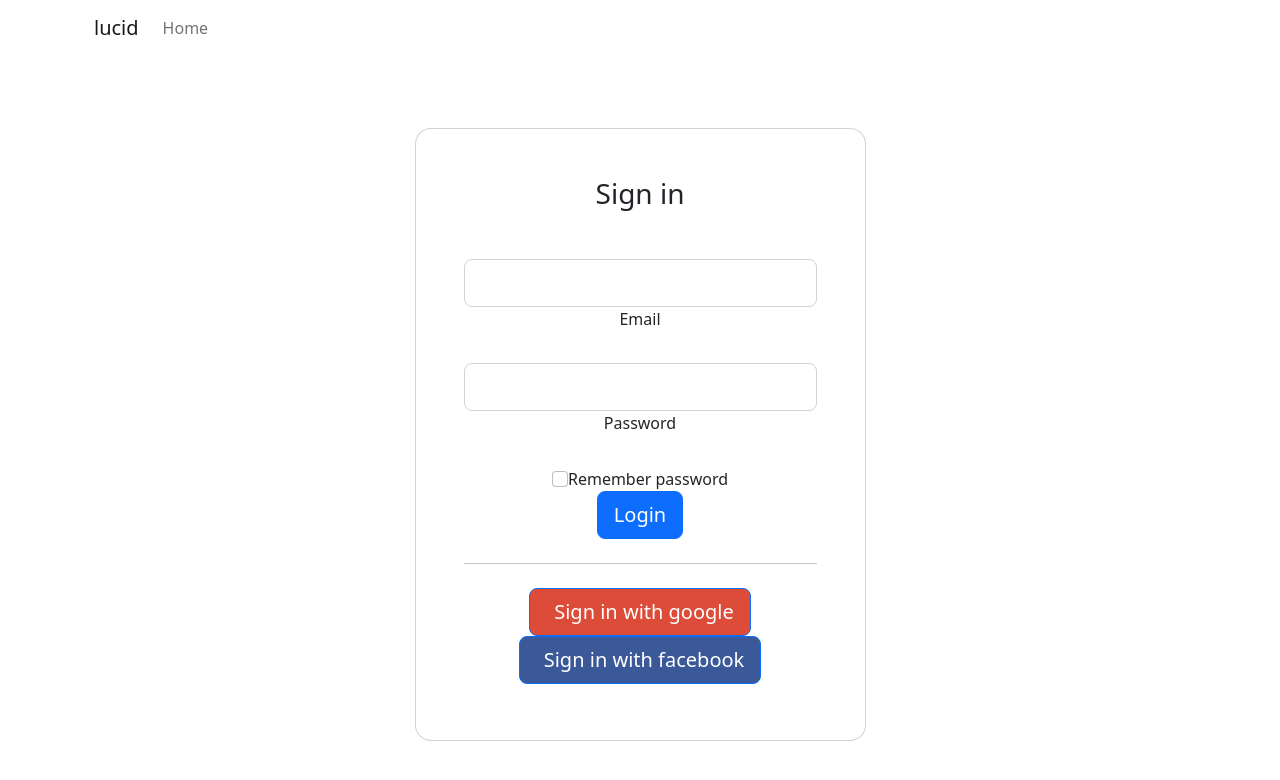
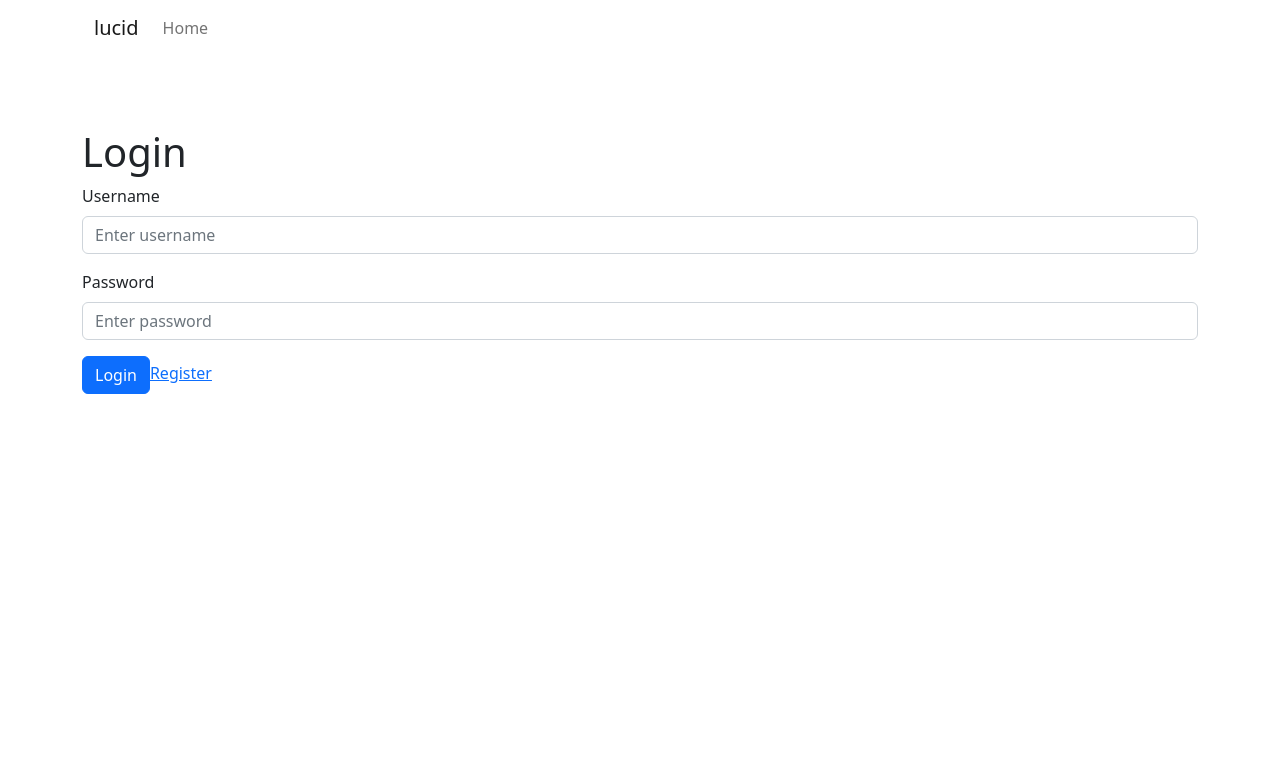
Before and after one commit to johnsonduong/lucid, a React (Create React App) app in the folder client/: page /login in a window 1280 px wide. Shown: the top 780 px of the page. Built offline with nearby package versions, Linux system fonts and the light colour scheme.

Commit message:
Create frontend for user logins

```diff
--- a/client/src/App.js
+++ b/client/src/App.js
@@ -1,4 +1,4 @@
-import { React, useEffect, useState } from "react";
+import { React, useEffect, useState, useContext } from "react";
 import { Router, Routes, Route, Navigate } from "react-router-dom";
 import { Container, Button, Card, Navbar, Nav } from "react-bootstrap";
 import "bootstrap/dist/css/bootstrap.min.css";
@@ -7,15 +7,20 @@ import DreamsList from "./components/DreamsList";
 import EditDream from "./components/EditDream";
 import CreateDream from "./components/CreateDream";
 import Login from "./components/Login";
+import Register from "./components/Register";
+import { Context } from "./context/Context";
 
 function App() {
+  const { user } = useContext(Context);
+  // const user = false;
   return (
     <div className="container">
       <CustomNavbar />
       <br />
       <Routes>
-        <Route path="/" exact element={<DreamsList />} />
-        <Route path="/login" element={<Login />} />
+        <Route path="/" exact element={user ? <DreamsList /> : <Login />} />
+        <Route path="/register" element={user ? <DreamsList /> : <Register />} />
+        <Route path="/login" element={user ? <DreamsList /> : <Login />} />
         <Route path="/create" element={<CreateDream />} />
         <Route path="/edit/:id" element={<EditDream />} />
       </Routes>
--- a/client/src/components/CreateDream.js
+++ b/client/src/components/CreateDream.js
@@ -9,7 +9,7 @@ function CreateDream() {
   const [description, setDescription] = useState("");
   const [date, setDate] = useState(new Date());
 
-  const onSubmit = (e) => {
+  const handleSubmit = (e) => {
     e.preventDefault();
 
     const dream = {
@@ -18,7 +18,7 @@ function CreateDream() {
       date: date,
     };
 
-    axios.post("/posts/add", dream).then((res) => console.log(res.data));
+    axios.post("/posts/", dream).then((res) => console.log(res.data));
 
     window.location = "/";
   };
@@ -26,7 +26,7 @@ function CreateDream() {
   return (
     <div>
       <div>
-        <Form onSubmit={onSubmit}>
+        <Form onSubmit={handleSubmit}>
           <Form.Group className="mb-3" controlId="formDate">
             <Form.Label>Date</Form.Label>
             <DatePicker selected={date} onChange={(date) => setDate(date)} />
--- a/client/src/components/EditDream.js
+++ b/client/src/components/EditDream.js
@@ -36,7 +36,7 @@ function EditDream() {
       date: date,
     };
 
-    axios.post("/posts/update/" + id.current, dream).then((res) => console.log(res.data));
+    axios.put("/posts/" + id.current, dream).then((res) => console.log(res.data));
 
     window.location = "/";
   };
--- a/client/src/components/Login.js
+++ b/client/src/components/Login.js
@@ -1,52 +1,50 @@
-import React from "react";
+import { React, useState, useRef, useContext } from "react";
+import { Link } from "react-router-dom";
+import { Context } from "../context/Context";
+import Button from "react-bootstrap/Button";
+import Form from "react-bootstrap/Form";
+import axios from "axios";
 
 function Login() {
+  const userRef = useRef();
+  const passwordRef = useRef();
+  const { dispatch, isFetching } = useContext(Context);
+
+  const handleSubmit = async (e) => {
+    e.preventDefault();
+    dispatch({ type: "LOGIN_START" });
+    try {
+      const res = await axios.post("/auth/login", {
+        username: userRef.current.value,
+        password: passwordRef.current.value,
+      });
+      dispatch({ type: "LOGIN_SUCCESS", payload: res.data });
+    } catch (err) {
+      dispatch({ type: "LOGIN_FAILURE" });
+    }
+  };
+
   return (
     <div>
-      <div className="row d-flex justify-content-center align-items-center h-100">
-        <div className="col-12 col-md-8 col-lg-6 col-xl-5">
-          <div className="card shadow-2-strong" style={{ borderRadius: "1rem" }}>
-            <div className="card-body p-5 text-center">
-              <h3 className="mb-5">Sign in</h3>
+      <h1>Login</h1>
+      <Form onSubmit={handleSubmit}>
+        <Form.Group className="mb-3" controlId="formBasicEmail">
+          <Form.Label>Username</Form.Label>
+          <Form.Control type="text" placeholder="Enter username" ref={userRef} />
+        </Form.Group>
 
-              <div className="form-outline mb-4">
-                <input type="email" id="typeEmailX-2" className="form-control form-control-lg" />
-                <label className="form-label" for="typeEmailX-2">
-                  Email
-                </label>
-              </div>
+        <Form.Group className="mb-3" controlId="formBasicPassword">
+          <Form.Label>Password</Form.Label>
+          <Form.Control type="password" placeholder="Enter password" ref={passwordRef} />
+        </Form.Group>
 
-              <div className="form-outline mb-4">
-                <input type="password" id="typePasswordX-2" className="form-control form-control-lg" />
-                <label className="form-label" for="typePasswordX-2">
-                  Password
-                </label>
-              </div>
-
-              <div classNameName="form-check d-flex justify-content-start mb-4">
-                <input className="form-check-input" type="checkbox" value="" id="form1Example3" />
-                <label className="form-check-label" for="form1Example3">
-                  {" "}
-                  Remember password{" "}
-                </label>
-              </div>
-
-              <button className="btn btn-primary btn-lg btn-block" type="submit">
-                Login
-              </button>
-
-              <hr className="my-4" />
-
-              <button className="btn btn-lg btn-block btn-primary" style={{ backgroundColor: "#dd4b39" }} type="submit">
-                <i className="fab fa-google me-2"></i> Sign in with google
-              </button>
-              <button className="btn btn-lg btn-block btn-primary mb-2" style={{ backgroundColor: "#3b5998" }} type="submit">
-                <i className="fab fa-facebook-f me-2"></i>Sign in with facebook
-              </button>
-            </div>
-          </div>
-        </div>
-      </div>
+        <Button variant="primary" type="submit" disabled={isFetching}>
+          Login
+        </Button>
+        <Link className="link" to="/register">
+          Register
+        </Link>
+      </Form>
     </div>
   );
 }
--- a/client/src/components/Register.js
+++ b/client/src/components/Register.js
@@ -26,15 +26,17 @@ function Register() {
 
   return (
     <div>
+      <h1>Sign up</h1>
+
       <Form onSubmit={handleSubmit}>
         <Form.Group className="mb-3" controlId="formBasicEmail">
           <Form.Label>Username</Form.Label>
-          <Form.Control type="text" placeholder="Enter username" onChange={(e) => setEmail(e.target.value)} />
+          <Form.Control type="text" placeholder="Enter username" onChange={(e) => setUsername(e.target.value)} />
         </Form.Group>
 
         <Form.Group className="mb-3" controlId="formBasicEmail">
           <Form.Label>Email</Form.Label>
-          <Form.Control type="email" placeholder="Enter email" onChange={(e) => setUsername(e.target.value)} />
+          <Form.Control type="email" placeholder="Enter email" onChange={(e) => setEmail(e.target.value)} />
         </Form.Group>
 
         <Form.Group className="mb-3" controlId="formBasicPassword">
--- /dev/null
+++ b/client/src/context/Context.js
@@ -0,0 +1,31 @@
+import { createContext, useEffect, useReducer } from "react";
+import Reducer from "./Reducer";
+
+const INITIAL_STATE = {
+  user: JSON.parse(localStorage.getItem("user")) || null,
+  isFetching: false,
+  error: false,
+};
+
+export const Context = createContext(INITIAL_STATE);
+
+export const ContextProvider = ({ children }) => {
+  const [state, dispatch] = useReducer(Reducer, INITIAL_STATE);
+
+  useEffect(() => {
+    localStorage.setItem("user", JSON.stringify(state.user));
+  }, [state.user]);
+
+  return (
+    <Context.Provider
+      value={{
+        user: state.user,
+        isFetching: state.isFetching,
+        error: state.error,
+        dispatch,
+      }}
+    >
+      {children}
+    </Context.Provider>
+  );
+};
--- /dev/null
+++ b/client/src/context/Reducer.js
@@ -0,0 +1,49 @@
+const Reducer = (state, action) => {
+  switch (action.type) {
+    case "LOGIN_START":
+      return {
+        user: null,
+        isFetching: true,
+        error: false,
+      };
+    case "LOGIN_SUCCESS":
+      return {
+        user: action.payload,
+        isFetching: false,
+        error: false,
+      };
+    case "LOGIN_FAILURE":
+      return {
+        user: null,
+        isFetching: false,
+        error: true,
+      };
+    case "UPDATE_START":
+      return {
+        ...state,
+        isFetching: true,
+      };
+    case "UPDATE_SUCCESS":
+      return {
+        user: action.payload,
+        isFetching: false,
+        error: false,
+      };
+    case "UPDATE_FAILURE":
+      return {
+        user: state.user,
+        isFetching: false,
+        error: true,
+      };
+    case "LOGOUT":
+      return {
+        user: null,
+        isFetching: false,
+        error: false,
+      };
+    default:
+      return state;
+  }
+};
+
+export default Reducer;
--- a/client/src/index.js
+++ b/client/src/index.js
@@ -4,11 +4,14 @@ import "./index.css";
 import App from "./App";
 import reportWebVitals from "./reportWebVitals";
 import { BrowserRouter } from "react-router-dom";
+import { ContextProvider } from "./context/Context";
 
 const root = ReactDOM.createRoot(document.getElementById("root"));
 root.render(
   <BrowserRouter>
-    <App />
+    <ContextProvider>
+      <App />
+    </ContextProvider>
   </BrowserRouter>
 );
 
```
Also changed, not shown: client/src/context/Action.js (added, +29 -0 lines), 2 other files (tests, documents, lock files or other folders).
